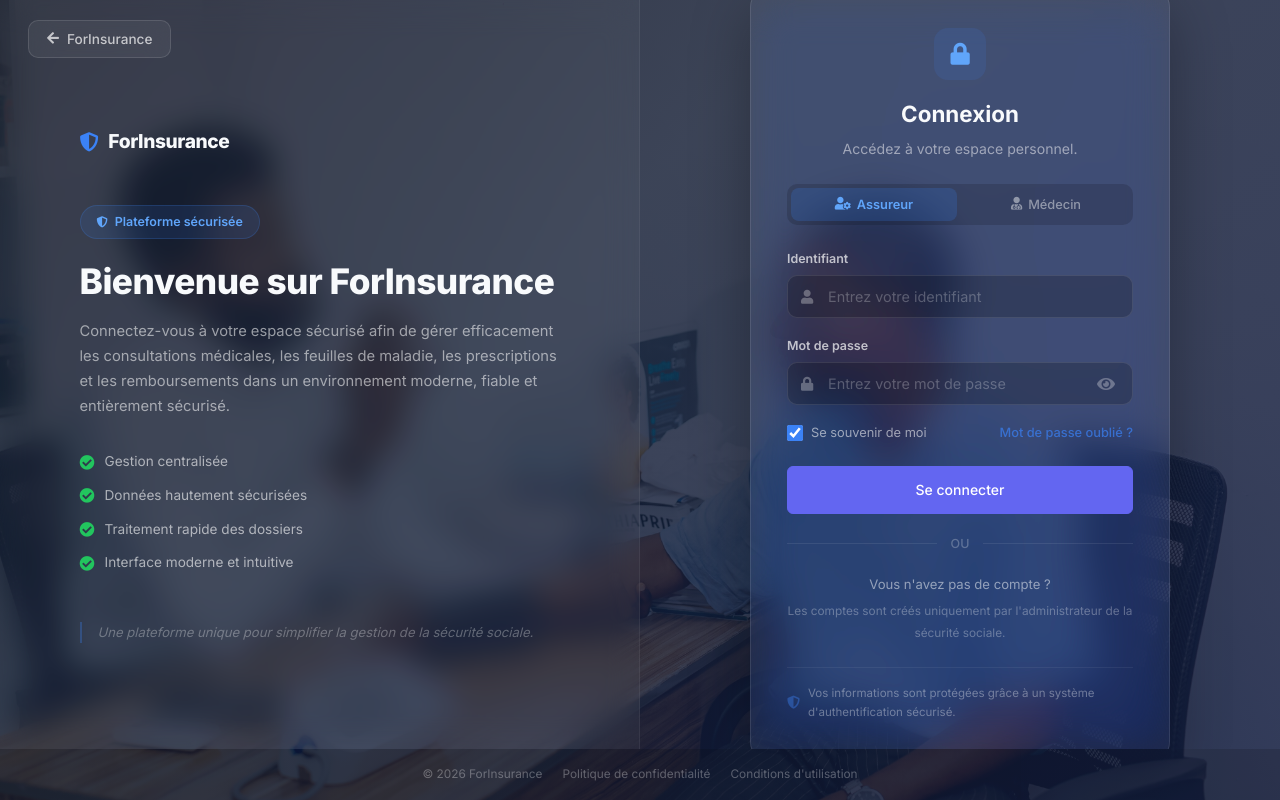
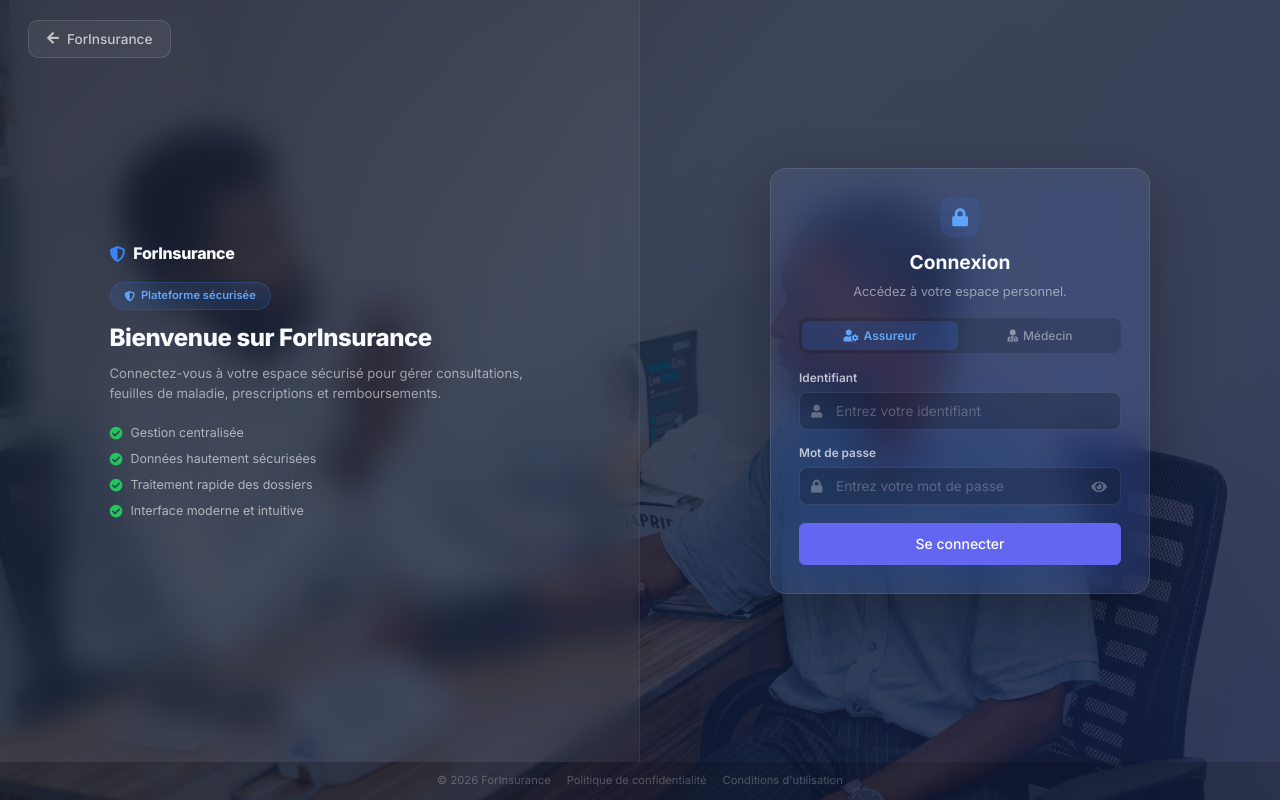
Before and after one commit to cbrLain/ForInsurance, a website: page frontend/index.html in a window 1280 px wide. Both pictures are taken after a click on the button "Accéder à l'espace Médecin". Drawn offline with nearby package versions, Linux system fonts and the light colour scheme; no server answers.

Commit message:
Compacte la page de connexion pour tenir sans scroll + supprime éléments superflus

```diff
--- a/frontend/css/main.css
+++ b/frontend/css/main.css
@@ -592,146 +592,137 @@ ul{list-style:none}
   display: flex;
   align-items: center;
   justify-content: center;
-  padding: 80px 48px 60px;
+  padding: 32px 40px;
   background: rgba(255,255,255,.04);
   backdrop-filter: blur(16px);
   -webkit-backdrop-filter: blur(16px);
   border-right: 1px solid rgba(255,255,255,.06);
-  overflow-y: auto;
 }
 .login-left-inner {
-  max-width: 480px;
+  max-width: 420px;
   width: 100%;
   display: flex;
   flex-direction: column;
   gap: 0;
 }
 .ll-logo {
-  font-size: 1.2rem;
+  font-size: 1rem;
   font-weight: 800;
   color: #f8fafc;
   display: flex;
   align-items: center;
-  gap: 10px;
-  letter-spacing: -.4px;
+  gap: 8px;
+  letter-spacing: -.3px;
+  margin-bottom: 16px;
 }
-.ll-logo i { color: #3b82f6; }
-.login-left-content { margin: 48px 0; }
+.ll-logo i { color: #3b82f6; font-size: 1rem; }
 .ll-badge {
   display: inline-flex;
   align-items: center;
-  gap: 7px;
-  padding: 6px 16px;
+  gap: 6px;
+  padding: 4px 14px;
   border-radius: 999px;
   background: rgba(59,130,246,.12);
   color: #60a5fa;
-  font-size: .78rem;
+  font-size: .7rem;
   font-weight: 600;
   border: 1px solid rgba(59,130,246,.2);
-  margin-bottom: 22px;
+  margin-bottom: 14px;
+  width: fit-content;
 }
-.ll-badge i { font-size: .7rem; }
+.ll-badge i { font-size: .65rem; }
 .ll-title {
-  font-size: 2.2rem;
+  font-size: 1.5rem;
   font-weight: 800;
   color: #f8fafc;
   line-height: 1.15;
-  margin-bottom: 18px;
-  letter-spacing: -.5px;
+  margin-bottom: 12px;
+  letter-spacing: -.4px;
 }
 .ll-desc {
-  font-size: .92rem;
+  font-size: .82rem;
   color: rgba(255,255,255,.55);
-  line-height: 1.7;
-  margin-bottom: 32px;
+  line-height: 1.5;
+  margin-bottom: 20px;
 }
-.ll-benefits { display: flex; flex-direction: column; gap: 12px; }
+.ll-benefits { display: flex; flex-direction: column; gap: 6px; }
 .ll-benefit {
-  font-size: .85rem;
+  font-size: .78rem;
   color: rgba(255,255,255,.6);
   display: flex;
   align-items: center;
-  gap: 10px;
+  gap: 8px;
 }
-.ll-benefit i { color: #22c55e; font-size: 15px; }
-.login-left-bottom { margin-top: auto; }
-.ll-quote {
-  font-size: .82rem;
-  color: rgba(255,255,255,.3);
-  font-style: italic;
-  border-left: 2px solid rgba(59,130,246,.3);
-  padding-left: 16px;
-}
+.ll-benefit i { color: #22c55e; font-size: 13px; }
 
 /* ── Right side ───────────────────────────────────────── */
 .login-right {
   display: flex;
   align-items: center;
   justify-content: center;
-  padding: 60px 48px;
-  overflow-y: auto;
+  padding: 32px 40px;
 }
 .login-card {
-  width: 420px;
-  max-width: 94vw;
+  width: 380px;
+  max-width: 92vw;
   background: rgba(255,255,255,.06);
   backdrop-filter: blur(20px) saturate(180%);
   -webkit-backdrop-filter: blur(20px) saturate(180%);
   border: 1px solid rgba(255,255,255,.1);
-  border-radius: 20px;
-  padding: 40px 36px;
+  border-radius: 16px;
+  padding: 28px 28px;
   box-shadow: 0 20px 60px rgba(0,0,0,.3);
   animation: lFadeUp .5s;
 }
-.lc-header { text-align: center; margin-bottom: 24px; }
+.lc-header { text-align: center; margin-bottom: 16px; }
 .lc-icon {
-  width: 52px;
-  height: 52px;
-  border-radius: 14px;
+  width: 40px;
+  height: 40px;
+  border-radius: 12px;
   background: rgba(59,130,246,.12);
   display: flex;
   align-items: center;
   justify-content: center;
-  font-size: 22px;
+  font-size: 18px;
   color: #60a5fa;
-  margin: 0 auto 16px;
+  margin: 0 auto 10px;
 }
 .lc-title {
-  font-size: 1.4rem;
+  font-size: 1.2rem;
   font-weight: 700;
   color: #f8fafc;
-  margin-bottom: 6px;
+  margin-bottom: 4px;
 }
 .lc-sub {
-  font-size: .88rem;
+  font-size: .8rem;
   color: rgba(255,255,255,.5);
 }
 
 /* Role tabs */
 .lc-role-tabs {
   display: flex;
-  gap: 6px;
-  margin-bottom: 24px;
-  padding: 4px;
-  border-radius: 10px;
+  gap: 4px;
+  margin-bottom: 16px;
+  padding: 3px;
+  border-radius: 8px;
   background: rgba(0,0,0,.15);
 }
 .lc-rtab {
   flex: 1;
-  padding: 9px 12px;
+  padding: 7px 10px;
   text-align: center;
-  font-size: .8rem;
+  font-size: .75rem;
   font-weight: 500;
   background: transparent;
   color: rgba(255,255,255,.45);
   border: none;
   cursor: pointer;
   transition: all .2s;
-  border-radius: 8px;
+  border-radius: 6px;
   display: flex;
   align-items: center;
   justify-content: center;
-  gap: 6px;
+  gap: 5px;
 }
 .lc-rtab.active {
   background: rgba(59,130,246,.2);
@@ -742,13 +733,13 @@ ul{list-style:none}
 
 /* Form */
 .lc-form { display: flex; flex-direction: column; gap: 0; }
-.lc-field { margin-bottom: 18px; }
+.lc-field { margin-bottom: 14px; }
 .lc-field label {
   display: block;
-  font-size: .78rem;
+  font-size: .74rem;
   font-weight: 600;
   color: rgba(255,255,255,.7);
-  margin-bottom: 6px;
+  margin-bottom: 4px;
 }
 .lc-input-wrap {
   position: relative;
@@ -757,18 +748,18 @@ ul{list-style:none}
 }
 .lc-input-icon {
   position: absolute;
-  left: 14px;
-  font-size: 14px;
+  left: 12px;
+  font-size: 13px;
   color: rgba(255,255,255,.3);
   pointer-events: none;
 }
 .lc-input-wrap input {
   width: 100%;
-  padding: 12px 14px 12px 40px;
-  font-size: .9rem;
+  padding: 10px 12px 10px 36px;
+  font-size: .85rem;
   background: rgba(0,0,0,.2);
   border: 1px solid rgba(255,255,255,.1);
-  border-radius: 10px;
+  border-radius: 8px;
   color: #f8fafc;
   outline: none;
   transition: all .2s;
@@ -776,7 +767,7 @@ ul{list-style:none}
 .lc-input-wrap input::placeholder { color: rgba(255,255,255,.25); }
 .lc-input-wrap input:focus {
   border-color: #3b82f6;
-  box-shadow: 0 0 0 3px rgba(59,130,246,.15);
+  box-shadow: 0 0 0 3px rgba(59,130,246,.1);
   background: rgba(0,0,0,.25);
 }
 .lc-input-wrap input:-webkit-autofill {
@@ -785,108 +776,33 @@ ul{list-style:none}
 }
 .lc-pw-toggle {
   position: absolute;
-  right: 10px;
+  right: 8px;
   background: none;
   border: none;
   color: rgba(255,255,255,.3);
-  font-size: 16px;
-  padding: 8px;
+  font-size: 14px;
+  padding: 6px;
   cursor: pointer;
   transition: color .2s;
 }
 .lc-pw-toggle:hover { color: rgba(255,255,255,.6); }
 
-/* Options row */
-.lc-options {
-  display: flex;
-  align-items: center;
-  justify-content: space-between;
-  margin-bottom: 22px;
-}
-.lc-checkbox {
-  display: flex;
-  align-items: center;
-  gap: 8px;
-  font-size: .8rem;
-  color: rgba(255,255,255,.55);
-  cursor: pointer;
-}
-.lc-checkbox input[type="checkbox"] {
-  width: 16px;
-  height: 16px;
-  accent-color: #3b82f6;
-  cursor: pointer;
-}
-.lc-forgot {
-  font-size: .8rem;
-  color: rgba(59,130,246,.7);
-  text-decoration: none;
-  font-weight: 500;
-  transition: color .2s;
-}
-.lc-forgot:hover { color: #60a5fa; }
-
 /* Login button */
 .lc-btn {
-  height: 48px;
-  font-size: .95rem;
+  height: 42px;
+  font-size: .9rem;
   font-weight: 600;
-  border-radius: 10px;
+  border-radius: 8px;
   background: #2563eb;
   border-color: #2563eb;
   transition: all .2s;
+  margin-top: 4px;
 }
 .lc-btn:hover {
   background: #1d4ed8;
   transform: translateY(-1px);
   box-shadow: 0 4px 12px rgba(37,99,235,.3);
 }
-
-/* Divider */
-.lc-divider {
-  display: flex;
-  align-items: center;
-  gap: 14px;
-  margin: 20px 0;
-}
-.lc-divider::before, .lc-divider::after {
-  content: '';
-  flex: 1;
-  height: 1px;
-  background: rgba(255,255,255,.08);
-}
-.lc-divider span {
-  font-size: .78rem;
-  color: rgba(255,255,255,.25);
-  font-weight: 500;
-}
-
-/* No account text */
-.lc-no-account { text-align: center; }
-.lc-no-account p {
-  font-size: .82rem;
-  color: rgba(255,255,255,.5);
-  margin-bottom: 4px;
-}
-.lc-no-account small {
-  font-size: .74rem;
-  color: rgba(255,255,255,.3);
-  line-height: 1.4;
-}
-
-/* Security footer inside card */
-.lc-security {
-  margin-top: 24px;
-  padding-top: 16px;
-  border-top: 1px solid rgba(255,255,255,.06);
-  display: flex;
-  align-items: center;
-  gap: 8px;
-  font-size: .72rem;
-  color: rgba(255,255,255,.35);
-  justify-content: center;
-}
-.lc-security i { font-size: 13px; color: rgba(59,130,246,.4); }
 
 /* Login page footer */
 .login-footer {
@@ -895,26 +811,27 @@ ul{list-style:none}
   display: flex;
   align-items: center;
   justify-content: center;
-  gap: 20px;
-  padding: 16px 28px;
-  font-size: .74rem;
-  color: rgba(255,255,255,.3);
+  gap: 16px;
+  padding: 10px 28px;
+  font-size: .7rem;
+  color: rgba(255,255,255,.25);
   background: rgba(0,0,0,.15);
+  flex-shrink: 0;
 }
 .login-footer a {
-  color: rgba(255,255,255,.3);
+  color: rgba(255,255,255,.25);
   text-decoration: none;
   transition: color .2s;
 }
-.login-footer a:hover { color: rgba(255,255,255,.6); }
+.login-footer a:hover { color: rgba(255,255,255,.5); }
 
 @media(max-width:900px){
   .login-container { grid-template-columns: 1fr; }
   .login-left { display: none; }
-  .login-right { padding: 80px 24px 60px; }
-  .login-card { padding: 32px 24px; }
+  .login-right { padding: 40px 20px; }
+  .login-card { padding: 24px 20px; width: 360px; }
   .login-back { top: 14px; left: 16px; padding: 8px 14px; font-size: .8rem; }
-  .login-footer { gap: 14px; flex-wrap: wrap; }
+  .login-footer { gap: 12px; padding: 8px 16px; }
 }
 
 /* ── REGISTER SCREEN ─────────────────────────────────── */
--- a/frontend/index.html
+++ b/frontend/index.html
@@ -6,7 +6,7 @@
   <title>ForInsurance : Sécurité Sociale</title>
   <meta name="description" content="ForInsurance - Votre sécurité sociale au Cameroun"/>
   <link rel="stylesheet" href="https://cdnjs.cloudflare.com/ajax/libs/font-awesome/5.15.4/css/all.min.css"/>
-  <link rel="stylesheet" href="css/main.css?v=8"/>
+  <link rel="stylesheet" href="css/main.css?v=9"/>
 </head>
 <body>
 <div id="app">
@@ -181,21 +181,17 @@
   </footer>
 </div>
 
-  <!-- ══ ÉCRAN DE CONNEXION (Premium) ══════════════════════ -->
+  <!-- ══ ÉCRAN DE CONNEXION ══════════════════════════════════ -->
   <div id="screen-login" class="screen hidden">
     <button class="login-back" onclick="showLanding()"><i class="fas fa-arrow-left"></i> ForInsurance</button>
 
     <div class="login-container">
-      <!-- Partie gauche : présentation -->
       <div class="login-left">
         <div class="login-left-inner">
-          <div class="login-left-top">
           <div class="ll-logo"><i class="fas fa-shield-alt"></i> ForInsurance</div>
-          </div>
-          <div class="login-left-content">
           <div class="ll-badge"><i class="fas fa-shield-alt"></i> Plateforme sécurisée</div>
           <h1 class="ll-title">Bienvenue sur ForInsurance</h1>
-            <p class="ll-desc">Connectez-vous à votre espace sécurisé afin de gérer efficacement les consultations médicales, les feuilles de maladie, les prescriptions et les remboursements dans un environnement moderne, fiable et entièrement sécurisé.</p>
+          <p class="ll-desc">Connectez-vous à votre espace sécurisé pour gérer consultations, feuilles de maladie, prescriptions et remboursements.</p>
           <div class="ll-benefits">
             <div class="ll-benefit"><i class="fas fa-check-circle"></i> Gestion centralisée</div>
             <div class="ll-benefit"><i class="fas fa-check-circle"></i> Données hautement sécurisées</div>
@@ -203,13 +199,8 @@
             <div class="ll-benefit"><i class="fas fa-check-circle"></i> Interface moderne et intuitive</div>
           </div>
         </div>
-          <div class="login-left-bottom">
-            <p class="ll-quote">Une plateforme unique pour simplifier la gestion de la sécurité sociale.</p>
-          </div>
-        </div>
       </div>
 
-      <!-- Partie droite : formulaire -->
       <div class="login-right">
         <div class="login-card">
           <div class="lc-header">
@@ -247,29 +238,11 @@
             </div>
             <div id="login-err" class="alert alert-error hidden"></div>
 
-            <div class="lc-options">
-              <label class="lc-checkbox">
-                <input type="checkbox" checked/> <span>Se souvenir de moi</span>
-              </label>
-              <a href="#" class="lc-forgot" onclick="return false">Mot de passe oublié ?</a>
-            </div>
-
             <button type="submit" class="btn btn-primary btn-full lc-btn" id="btn-login">
               <span class="btn-text">Se connecter</span>
               <i class="fas fa-spinner btn-spinner hidden" style="animation: spin 1s linear infinite"></i>
             </button>
-
-            <div class="lc-divider"><span>OU</span></div>
-
-            <div class="lc-no-account">
-              <p>Vous n'avez pas de compte ?</p>
-              <small>Les comptes sont créés uniquement par l'administrateur de la sécurité sociale.</small>
-            </div>
           </form>
-
-          <div class="lc-security">
-            <i class="fas fa-shield-alt"></i> Vos informations sont protégées grâce à un système d'authentification sécurisé.
-          </div>
         </div>
       </div>
     </div>
```
Lines whose indentation alone changed are shown as unchanged.
